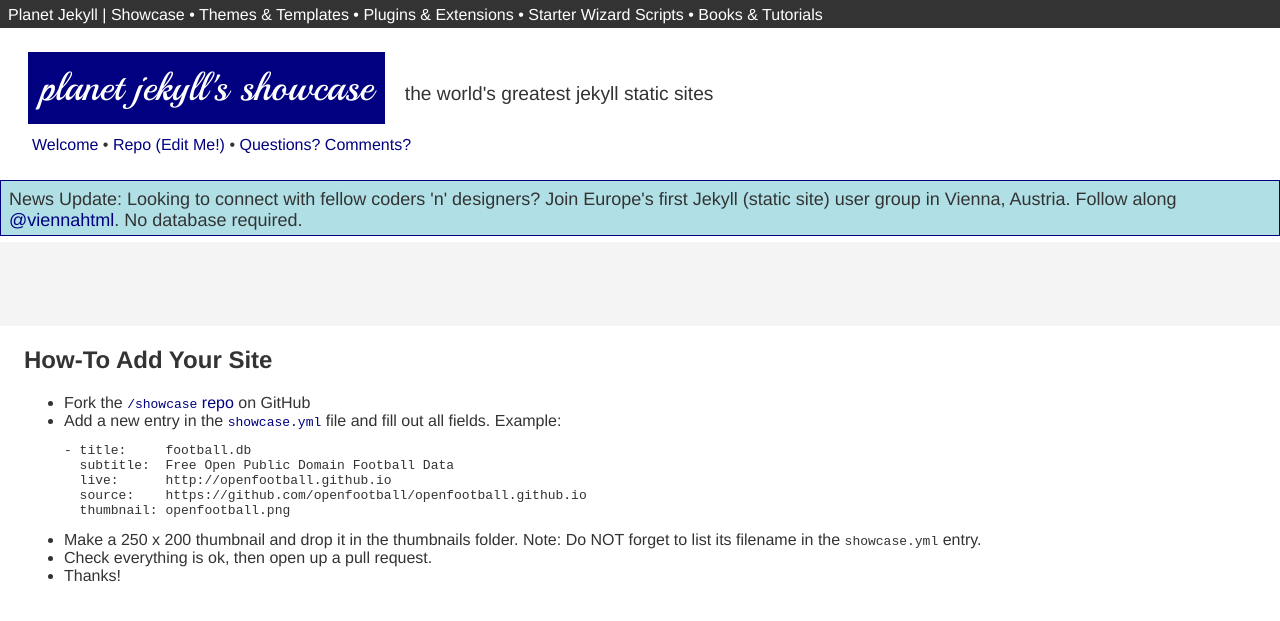
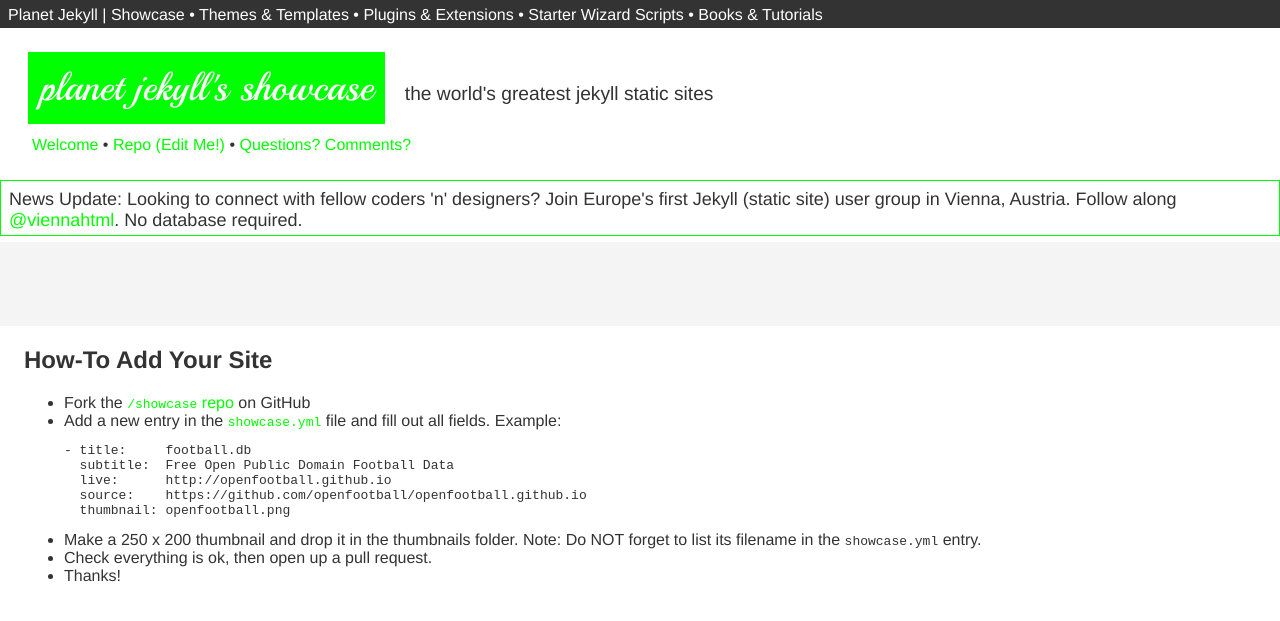
Before and after one commit to planetjekyll/planetjekyll.github.io, a Jekyll site: the page built from showcase/index.html, in a window 1280 px wide. Shown: the top 621 px of the page. Built offline with Jekyll 4.4.1, drawn with Linux system fonts in a browser that asks for light colours.

Commit message:
try lime

```diff
--- a/css/showcase/_announce.scss
+++ b/css/showcase/_announce.scss
@@ -1,8 +1,8 @@
 
 .announce {
   // background-color: #add8e6;  // LightBlue
+  // background-color:  #b0e0e6;   // PowderBlue
   // background-color: #90ee90;   // LightGreen
-  background-color:  #b0e0e6;   // PowderBlue
 
   font-size: 18px;
   padding: 8px 8px 4px 8px;    // top right bottom left
--- a/css/showcase/_settings.scss
+++ b/css/showcase/_settings.scss
@@ -7,6 +7,8 @@
 // $color-primary:  #4B0082;    // indigo
 // $color-primary:  #ff4500;   // orange red
 // $color-primary: #008000;  // green
-$color-primary:	#000080;  // Navy
+// $color-primary:	#000080;  // Navy
+// $color-primary: 	#006400;  // DarkGreen
+$color-primary: #00ff00; // Lime	 (green)
 
 // was => $color-primary:  #cc0000;  // was: red; try a little darker red (not so bright)
```
